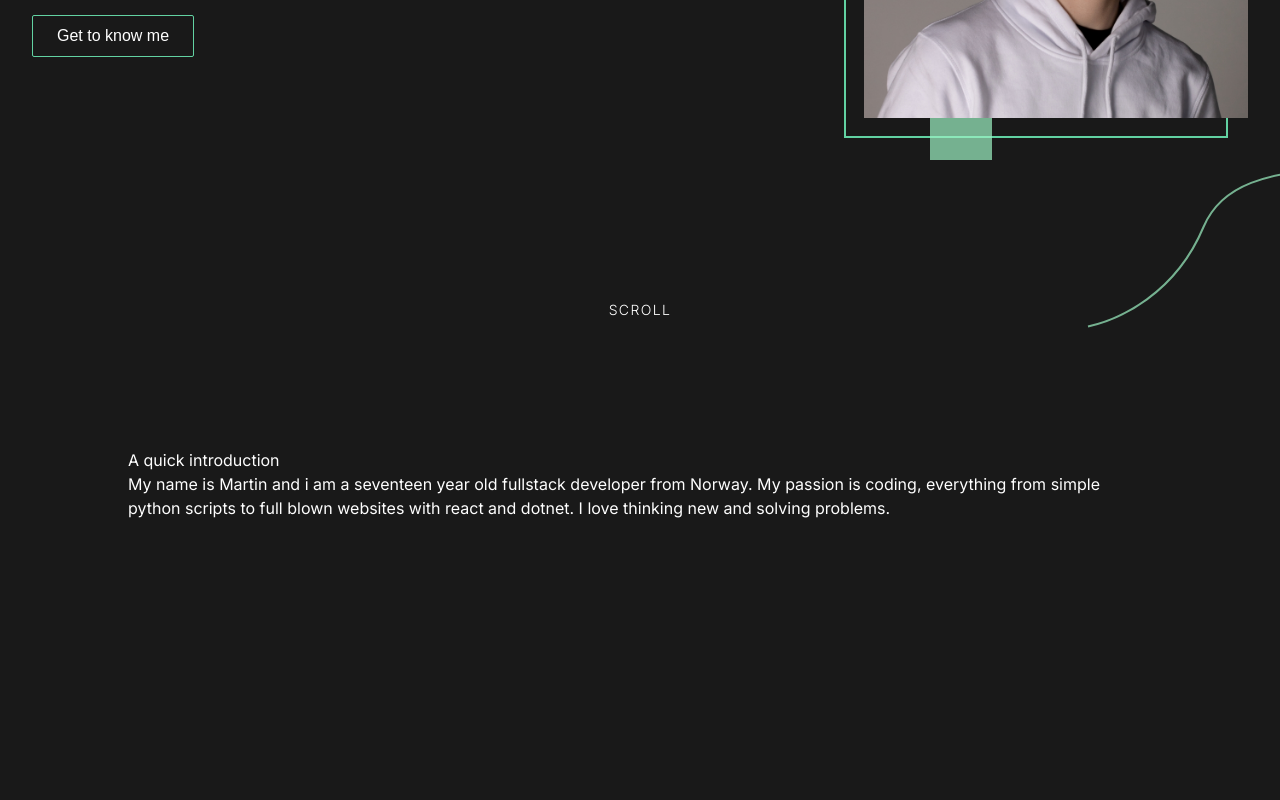
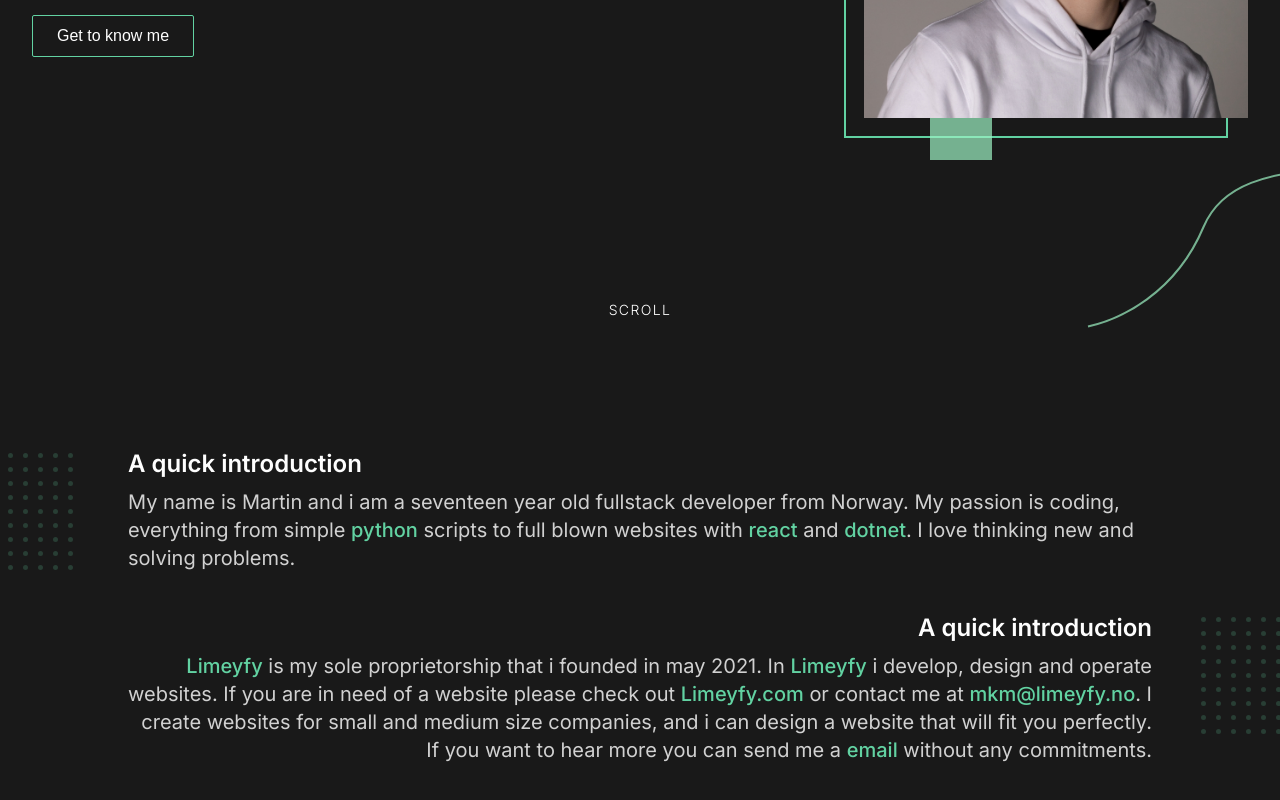
Before and after one commit to NotLimey/my-portfolio, a Next.js app: page / in a window 1280 px wide. Shown: the part 448-1248 px from the top of the page. Before the commit the page ends 1064 px from the top, so only its background shows below. Built offline with nearby package versions, Linux system fonts and the light colour scheme.

Commit message:
About me section

```diff
--- /dev/null
+++ b/common/components/LinkText.tsx
@@ -0,0 +1,45 @@
+import Link from 'next/link';
+import { classNames } from '../scripts/tailwind';
+
+interface LinkTextProps {
+    text: string;
+    to: string;
+    className?: string;
+    external?: boolean;
+}
+
+const getProps = () => {
+    return {
+        target: '_blank',
+        rel: 'noreferrer',
+        passHref: true,
+    };
+};
+
+const LinkText = ({ to, text, className, external }: LinkTextProps) =>
+    external ? (
+        <a
+            className={classNames(
+                'text-secondary-normal font-medium',
+                className
+            )}
+            href={to}
+            target="_blank"
+            rel="noreferrer"
+        >
+            {text}
+        </a>
+    ) : (
+        <Link href={to}>
+            <a
+                className={classNames(
+                    'text-secondary-normal font-medium',
+                    className
+                )}
+            >
+                {text}
+            </a>
+        </Link>
+    );
+
+export default LinkText;
--- a/common/components/sections/AboutSection.tsx
+++ b/common/components/sections/AboutSection.tsx
@@ -1,15 +1,68 @@
+/* eslint-disable @next/next/no-img-element */
+import LinkText from '../LinkText';
+
 const AboutSection = () => {
     return (
         <div className="w-full flex justify-center">
             <div className="max-w-5xl my-24">
-                <div className="">
-                    <h2>A quick introduction</h2>
-                    <p>
+                <div className="mb-10 relative">
+                    <img
+                        src="/svgs/Frame5.svg"
+                        alt=""
+                        className="absolute dots-left"
+                    />
+                    <h2 className="text-2xl font-semibold mb-2">
+                        A quick introduction
+                    </h2>
+                    <p className="text-xl text-white/80">
                         My name is Martin and i am a seventeen year old
                         fullstack developer from Norway. My passion is coding,
-                        everything from simple python scripts to full blown
-                        websites with react and dotnet. I love thinking new and
-                        solving problems.{' '}
+                        everything from simple{' '}
+                        <LinkText text="python" to="#projects" /> scripts to
+                        full blown websites with{' '}
+                        <LinkText text="react" to="#projects" /> and{' '}
+                        <LinkText text="dotnet" to="#projects" />. I love
+                        thinking new and solving problems.{' '}
+                    </p>
+                </div>
+                <div className="mb-10 relative">
+                    <img
+                        src="/svgs/Frame5.svg"
+                        alt=""
+                        className="absolute dots-right"
+                    />
+                    <h2 className="text-2xl font-semibold mb-2 text-right">
+                        A quick introduction
+                    </h2>
+                    <p className="text-xl text-white/80 text-right">
+                        <LinkText
+                            external
+                            text="Limeyfy"
+                            to="https://limeyfy.com"
+                        />{' '}
+                        is my sole proprietorship that i founded in may 2021. In{' '}
+                        <LinkText
+                            external
+                            text="Limeyfy"
+                            to="https://limeyfy.com"
+                        />{' '}
+                        i develop, design and operate websites. If you are in
+                        need of a website please check out{' '}
+                        <LinkText
+                            external
+                            text="Limeyfy.com"
+                            to="https://limeyfy.com"
+                        />{' '}
+                        or contact me at{' '}
+                        <LinkText
+                            text="mkm@limeyfy.no"
+                            to="mailto:mkm@limeyfy.no"
+                        />
+                        . I create websites for small and medium size companies,
+                        and i can design a website that will fit you perfectly.
+                        If you want to hear more you can send me a{' '}
+                        <LinkText text="email" to="mailto:mkm@limeyfy.no" />{' '}
+                        without any commitments.
                     </p>
                 </div>
             </div>
--- a/styles/globals.scss
+++ b/styles/globals.scss
@@ -67,3 +67,13 @@ body {
 .top-85vh {
   top: 85vh;
 }
+
+.dots-left {
+  left: -450px;
+  top: 5px;
+}
+
+.dots-right {
+  right: -450px;
+  top: 5px;
+}
```
Also changed, not shown: .prettierrc.json, public/svgs/Frame5.svg (added).
